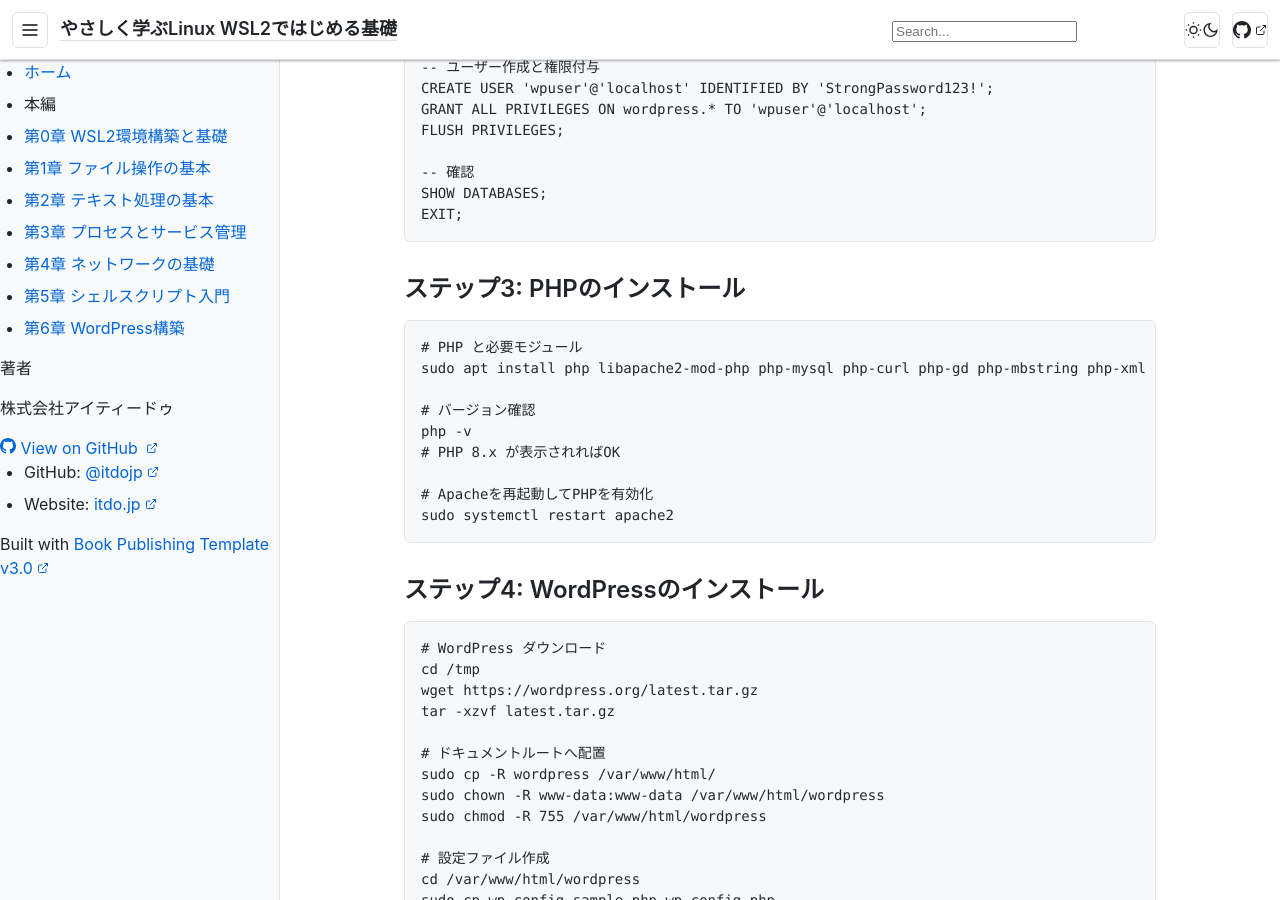
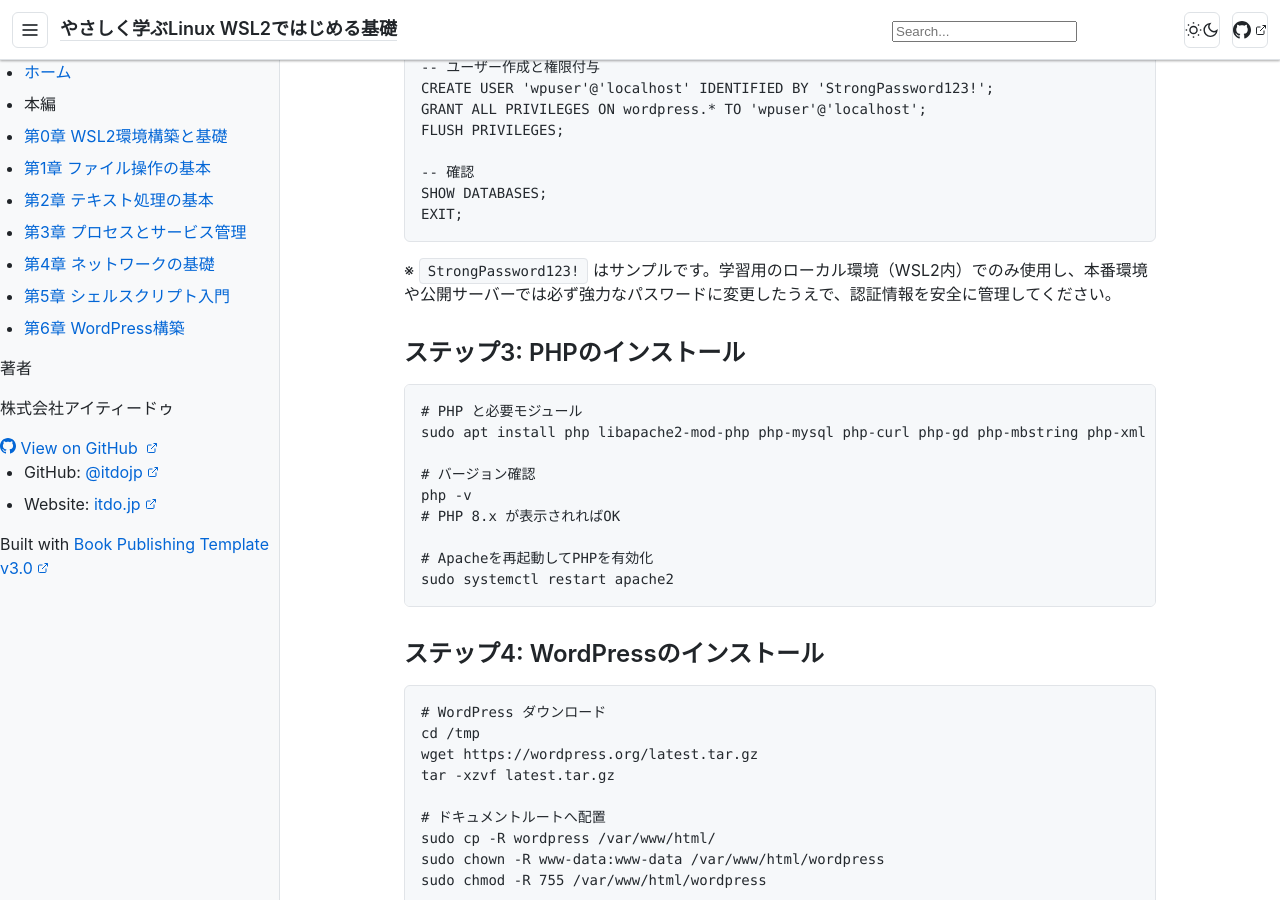
Before and after one commit to itdojp/wsl2-linux-essentials-book, a Jekyll site: the page built from docs/chapter6/index.md, in a window 1280 px wide and 900 px high, scrolled down 2039 px. Built offline with Jekyll 4.4.1, drawn with Linux system fonts in a browser that asks for light colours.

Commit message:
docs: WordPress用DBパスワード例の注意書きを追記（#61） (#84)

````diff
--- a/docs/chapter6/index.md
+++ b/docs/chapter6/index.md
@@ -87,6 +87,8 @@
 SHOW DATABASES;
 EXIT;
 ```
+
+※ `StrongPassword123!` はサンプルです。学習用のローカル環境（WSL2内）でのみ使用し、本番環境や公開サーバーでは必ず強力なパスワードに変更したうえで、認証情報を安全に管理してください。
 
 ### ステップ3: PHPのインストール
 
````
